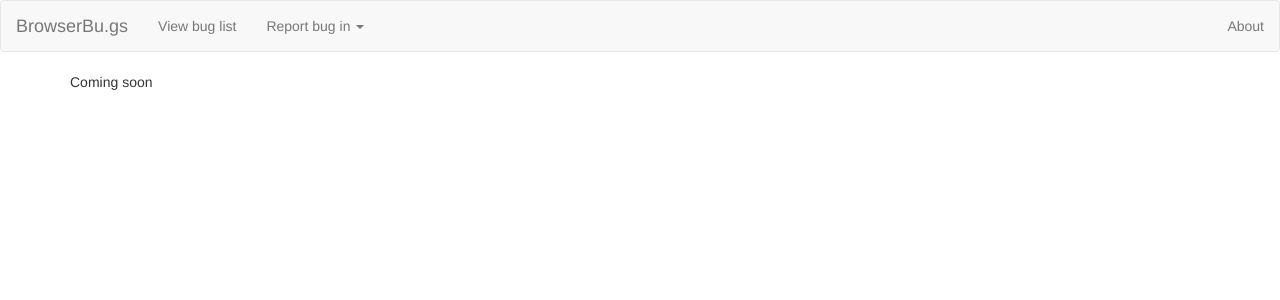
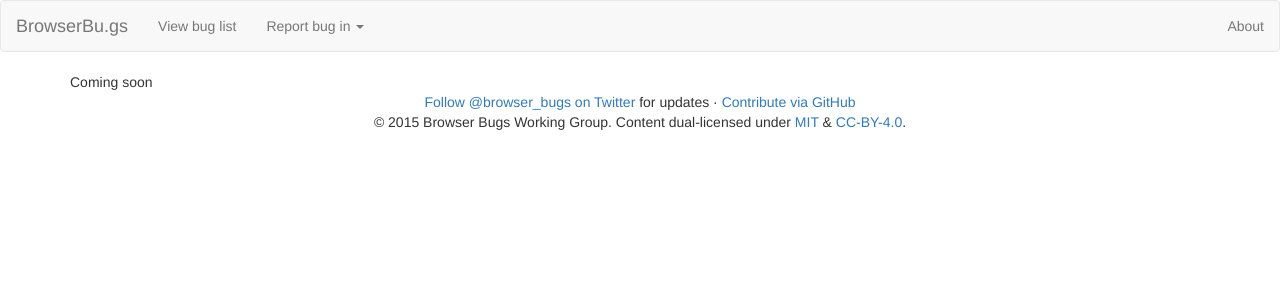
Before and after one commit to browser-bugs/browser-bugs.github.io, a Jekyll site: the page built from index.html, in a window 1280 px wide. Shown: the top 300 px of the page. Built offline with Jekyll 4.4.1, drawn with Linux system fonts in a browser that asks for light colours; nearby versions of some CDN libraries.

Commit message:
add footer

```diff
--- a/_layouts/default.html
+++ b/_layouts/default.html
@@ -37,6 +37,11 @@
 </nav>
 <div class="container">
   {{ content }}
+  <footer class="text-center">
+    <a href="https://twitter.com/browser_bugs">Follow @browser_bugs on Twitter</a> for updates &middot;
+    <a href="https://github.com/browser-bugs/browser-bugs.github.io">Contribute via GitHub</a><br />
+    &copy; 2015 Browser Bugs Working Group. Content dual-licensed under <a href="https://github.com/browser-bugs/browser-bugs.github.io/blob/master/LICENSE-MIT.txt">MIT</a> &amp; <a href="https://github.com/browser-bugs/browser-bugs.github.io/blob/master/LICENSE-CC-BY.txt">CC-BY-4.0</a>.
+  </footer>
 </div>
 {% include ga.html %}
 </body>
```
